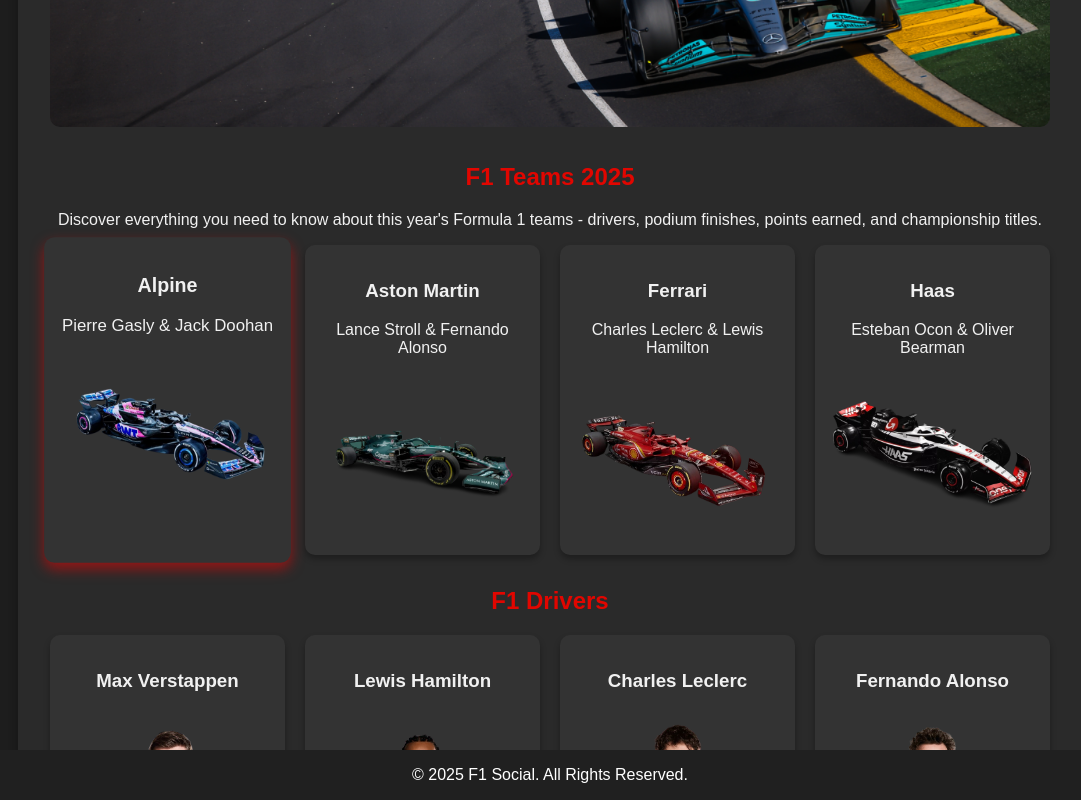
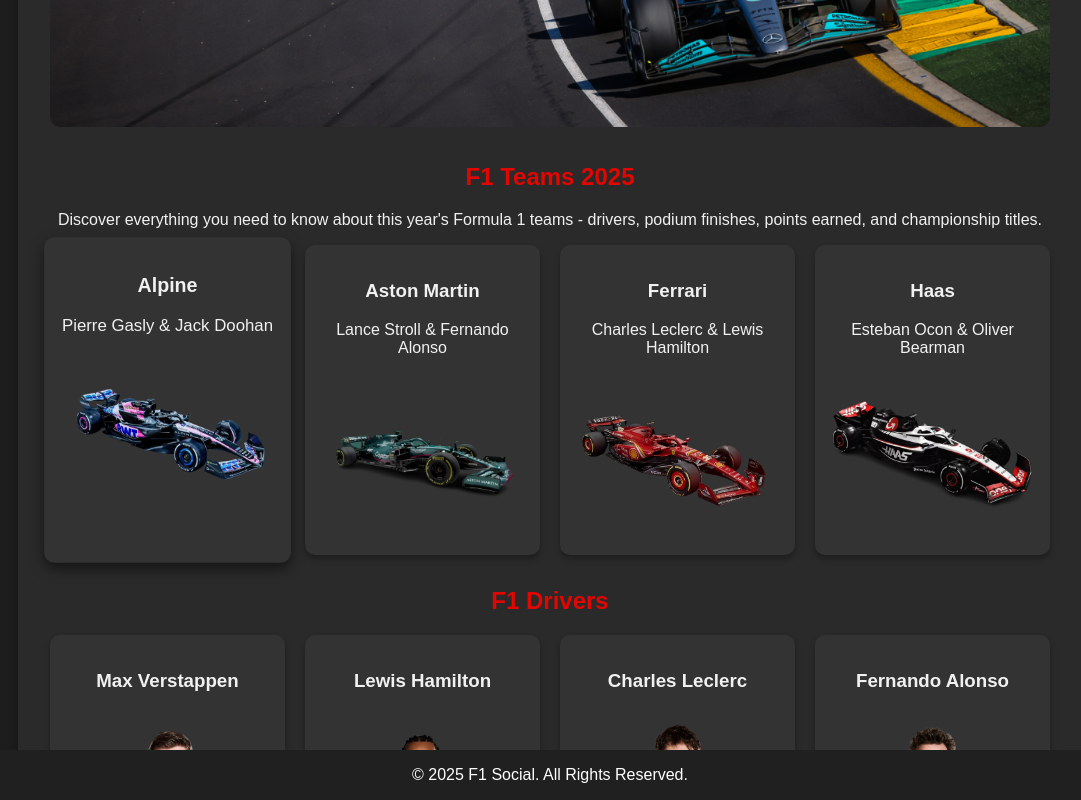
Before and after one commit to urx2me/IPTL_PT1, a plain HTML site: page about.html in a window 1280 px wide. In both pictures the pointer is over the element 257 px from the left and 938 px from the top of the page. Shown: the part 538-1338 px from the top of the page, without its empty margins (90-1171 px from the left). Drawn offline with Linux system fonts and the light colour scheme; files whose address does not match are found by name.

Commit message:
Update about.html

```diff
--- a/about.html
+++ b/about.html
@@ -80,7 +80,7 @@
 
         .team-card:hover, .driver-card:hover {
             transform: scale(1.05);
-            box-shadow: 0 6px 12px rgba(255, 0, 0, 0.5);
+           box-shadow: 0 6px 12px rgba(1, 1, 1, 0.5);
         }
 
         .team-card img, .driver-card img {
```
